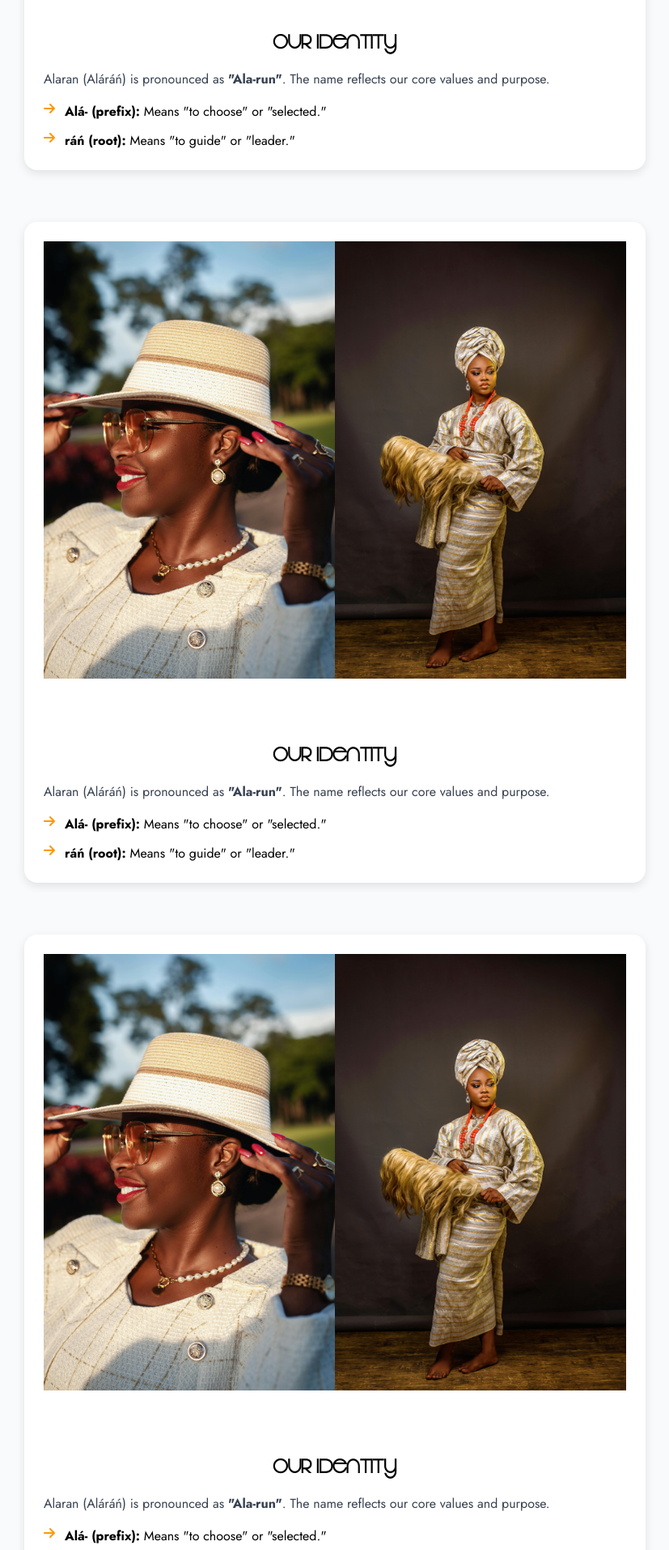
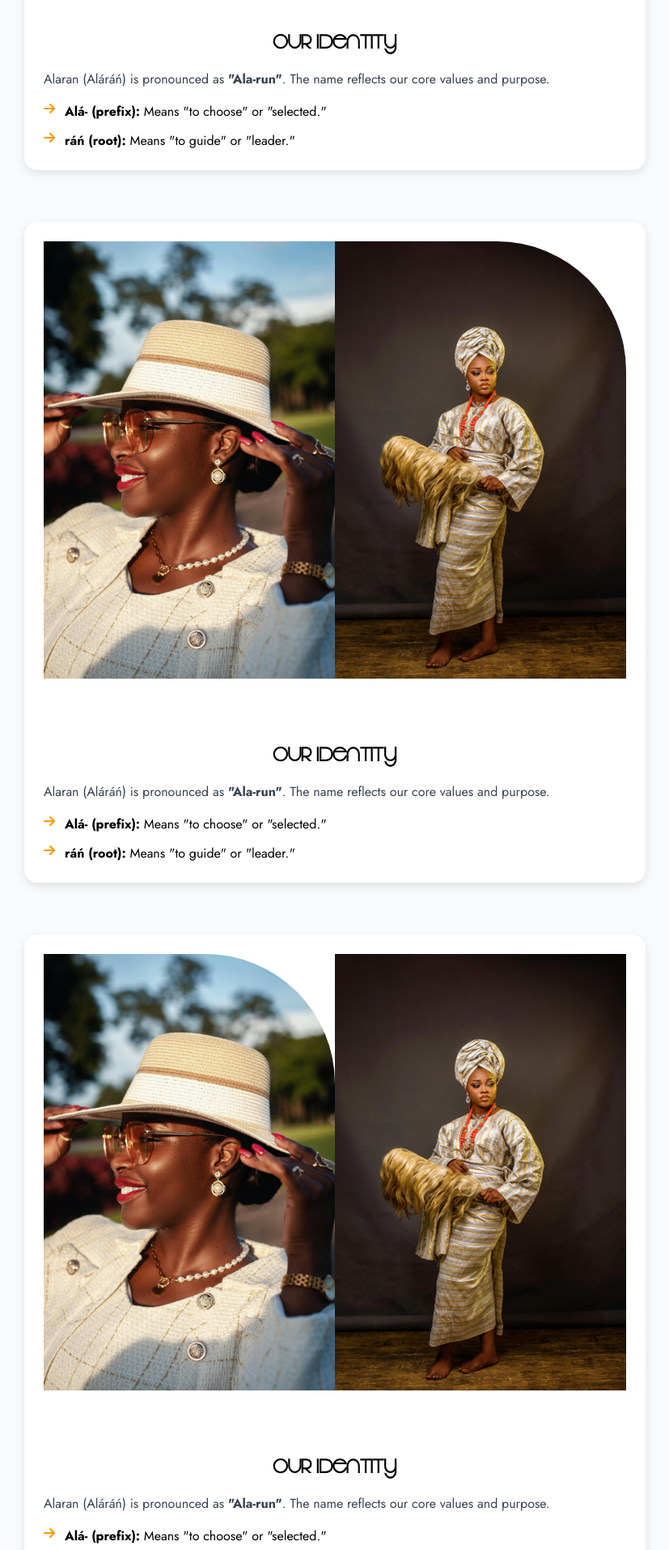
Before and after one commit to mrauthentik/Encanto, a React (Vite) app in the folder alaran/: page /brand in a window 1280 px wide. Shown: the part 1359-3273 px from the top of the page at 81% size, without its empty margins (226-1053 px from the left). Built offline with nearby package versions, Linux system fonts and the light colour scheme; a web font is replaced by a local one.

Commit message:
Add additional CSS class for brand image styling

```diff
--- a/alaran/src/App.css
+++ b/alaran/src/App.css
@@ -1453,6 +1453,12 @@ h2 {
   .brand-img1{
     border-top-right-radius: 10rem;
   }
+  .brand-img2{
+    border-top-right-radius: 10rem;
+  }
+  .brand-img3{
+    border-top-right-radius: 10rem;
+  }
 }
 .text-primary {
   color: #ff9800; /* Example primary color */
```
